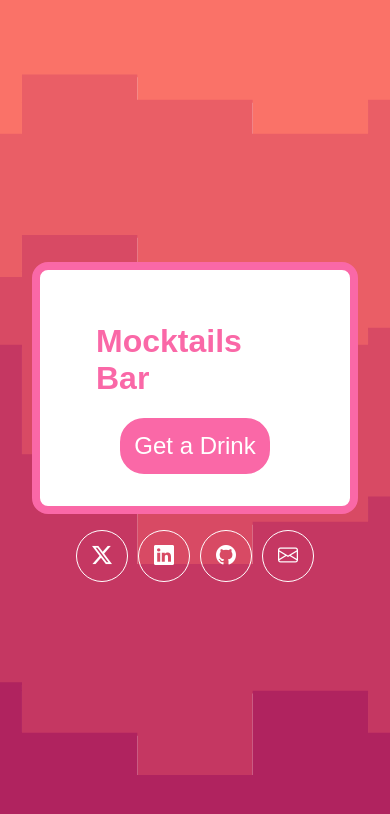
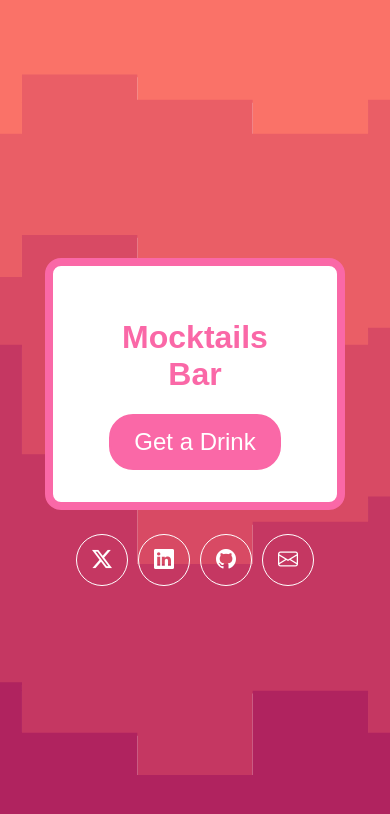
Before and after one commit to 227Faddi/Mocktails-Bar, a plain HTML site: page index.html in a window 390 px wide. Drawn offline with nearby package versions, Linux system fonts and the light colour scheme; a web font is replaced by a local one.

Commit message:
fixed width container

```diff
--- a/css/style.css
+++ b/css/style.css
@@ -30,14 +30,20 @@ body{
 
 .app{
   background-color: white;
-  max-width: 600px;
+  width: 600px;
   padding: 2em 3.5em;
   border-radius: 1em;
   display: flex;
   flex-direction: column;
-  align-items: center;
   border: 0.5em solid #FA68A7;
-  margin-bottom: 1em;
+  margin-bottom: 1.5em;
+}
+
+@media only screen and (max-width: 600px) {
+  .app{
+    width: 300px;
+    height: auto;
+  }
 }
 /******************************************
 /* ADDITIONAL STYLES
@@ -51,6 +57,7 @@ h1,h2,h3{
 }
 
 #getDrink{
+  margin-top: auto;
   font-family: "Poetsen One", sans-serif;
   color: white;
   border: 0.1em solid #FA68A7;
@@ -59,9 +66,10 @@ h1,h2,h3{
   padding: 0.5em;
   font-size: 1.5rem;
   cursor: pointer;
+  justify-self: flex-end;
 }
 
-#drinkName{
+#drinkName, h1{
   text-align: center;
 }
 
--- a/js/main.js
+++ b/js/main.js
@@ -4,10 +4,19 @@ getDrinkBtn.addEventListener('click', getDrink)
 
 function getDrink(){
   // DOM ELEMENTS
+  let drinkContainer = document.querySelector('.app');
   let drinkNameHolder = document.querySelector('#drinkName');
   let drinkImgHolder = document.querySelector('#drinkImg');
-  let drinkInstructionsHolder = document.querySelector('#drinkInstructions')
-  let drinkIngredients = document.querySelector('#drinkIngredients')
+  let drinkInstructionsHolder = document.querySelector('#drinkInstructions');
+  let drinkIngredients = document.querySelector('#drinkIngredients');
+
+  if (window.matchMedia('(max-width: 600px)').matches) {
+    drinkContainer.insertBefore(getDrinkBtn, drinkContainer.firstChildChild)
+  } else {
+    drinkContainer.style.height = '850px';
+  }
+
+
 
   // FIRST FETCH TO GET A RANDOM DRINK
   fetch(`https://www.thecocktaildb.com/api/json/v1/1/filter.php?a=Non_Alcoholic`)
```
Also changed, not shown: index.html (line endings or trailing spaces).
